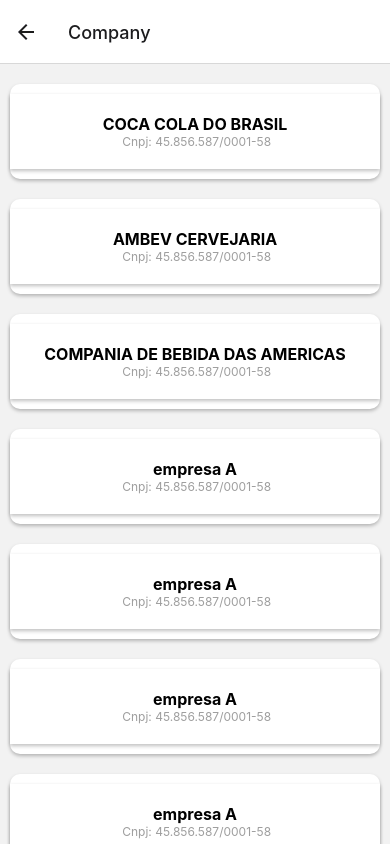
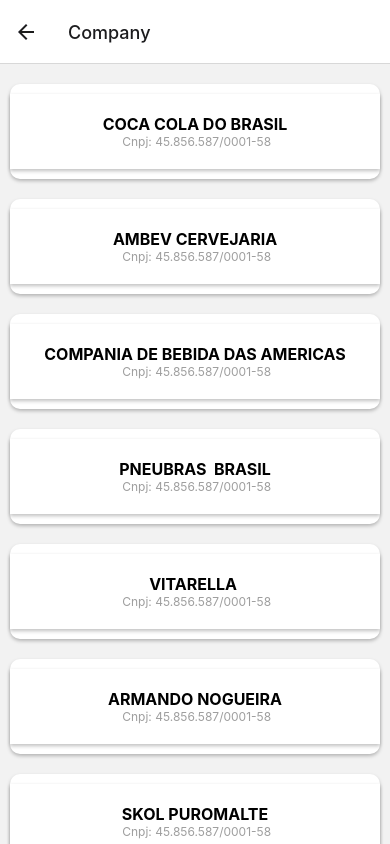
Before and after one commit to vitorhla/NewCompany, a React Native app in the folder NewCompany-Frontend/newcompany/: screen /Company in a window 390 px wide. Built offline with nearby package versions, Linux system fonts and the light colour scheme.

Commit message:
ajuste no companycard

```diff
--- a/NewCompany-Frontend/newcompany/package.json
+++ b/NewCompany-Frontend/newcompany/package.json
@@ -13,8 +13,10 @@
     "@react-native-community/masked-view": "^0.1.11",
     "@react-navigation/native": "^6.0.8",
     "@react-navigation/native-stack": "^6.5.2",
-    "expo": "~44.0.0",
+    "expo": "^44.0.6",
+    "expo-cli": "^5.3.0",
     "expo-status-bar": "~1.2.0",
+    "global": "^4.4.0",
     "react": "17.0.1",
     "react-dom": "17.0.1",
     "react-native": "0.64.3",
--- a/NewCompany-Frontend/newcompany/src/components/CardCompany.tsx
+++ b/NewCompany-Frontend/newcompany/src/component/CompanyCard.tsx
@@ -1,7 +1,7 @@
-import React  from 'react'
+import React  from "react";
+import {View, Text,TouchableOpacity} from "react-native";
+import { text, theme } from "../styles";
 
-import {View, Text,TouchableOpacity} from "react-native";
-import { text, theme } from '../styles';
 
 interface CompanyProps{
     id: number;
@@ -9,9 +9,9 @@
     cnpj: String;
 }
 
-const CardCompany: React.FC <CompanyProps>= ( {id,name,cnpj}) => {
 
-    return(
+const CompanyCard: React.FC <CompanyProps>= ({id,name,cnpj}) => {
+   return(
     <TouchableOpacity  style = {theme.companyCard}>
         <View  style = {theme.companyDescription}>
             <Text style = {text.companyName}> {name} </Text>
@@ -22,8 +22,7 @@
         </View>
 
     </TouchableOpacity>
-    );
+    )
 };
 
-
-export default CardCompany
+export default CompanyCard;
--- /dev/null
+++ b/NewCompany-Frontend/newcompany/src/component/index.tsx
@@ -0,0 +1 @@
+export {default as CompanyCard} from "./CompanyCard";
--- a/NewCompany-Frontend/newcompany/src/components/Index.tsx
+++ /dev/null
@@ -1 +0,0 @@
-export {default as CardCompany} from "./CardCompany"
--- a/NewCompany-Frontend/newcompany/src/pages/Company.tsx
+++ b/NewCompany-Frontend/newcompany/src/pages/Company.tsx
@@ -1,7 +1,7 @@
-import React from 'react'
-import { ScrollView } from 'react-native';
-import {CardCompany} from '../components';
+import React from "react"
+import { ScrollView } from "react-native";
 import {theme} from "../styles";
+import {CompanyCard} from '../component'
 
 const companys = [
     {
@@ -21,89 +21,34 @@
             },
             {
                 id: 4,
-                name: "empresa A",
+                name: "PNEUBRAS  BRASIL",
                 cnpj: "45.856.587/0001-58",
                 },
                 {
                     id: 5,
-                    name: "empresa A",
+                    name: "VITARELLA ",
                     cnpj: "45.856.587/0001-58",
                     },
+
                     {
                         id: 6,
-                        name: "empresa A",
+                        name: "ARMANDO NOGUEIRA",
                         cnpj: "45.856.587/0001-58",
                         },
+
                         {
                             id: 7,
-                            name: "empresa A",
+                            name: "SKOL PUROMALTE",
                             cnpj: "45.856.587/0001-58",
                             },
+
                             {
                                 id: 8,
-                                name: "empresa A",
+                                name: "NEW YORK SA",
                                 cnpj: "45.856.587/0001-58",
                                 },
-                                {
-                                    id: 9,
-                                    name: "empresa A",
-                                    cnpj: "45.856.587/0001-58",
-                                    },
-                                    {
-                                        id: 10,
-                                        name: "empresa A",
-                                        cnpj: "45.856.587/0001-58",
-                                        },
-                                        {
-                                            id: 11,
-                                            name: "empresa A",
-                                            cnpj: "45.856.587/0001-58",
-                                            },
-                                            {
-                                                id: 12,
-                                                name: "empresa A",
-                                                cnpj: "45.856.587/0001-58",
-                                                },
-                                                {
-                                                    id: 13,
-                                                    name: "empresa A",
-                                                    cnpj: "45.856.587/0001-58",
-                                                    },
-                                                    {
-                                                        id: 14,
-                                                        name: "empresa A",
-                                                        cnpj: "45.856.587/0001-58",
-                                                        },
-                                                        {
-                                                            id: 15,
-                                                            name: "empresa A",
-                                                            cnpj: "45.856.587/0001-58",
-                                                            },
-                                                            {
-                                                                id: 16,
-                                                                name: "empresa A",
-                                                                cnpj: "45.856.587/0001-58",
-                                                                },
-                                                                {
-                                                                    id: 17,
-                                                                    name: "empresa A",
-                                                                    cnpj: "45.856.587/0001-58",
-                                                                    },
-                                                                    {
-                                                                        id: 18,
-                                                                        name: "empresa A",
-                                                                        cnpj: "45.856.587/0001-58",
-                                                                        },
-                                                                        {
-                                                                            id: 19,
-                                                                            name: "empresa A",
-                                                                            cnpj: "45.856.587/0001-58",
-                                                                            },
-                                                                            {
-                                                                                id: 20,
-                                                                                name: "empresa A",
-                                                                                cnpj: "45.856.587/0001-58",
-                                                                                },
+
+
 ];
 
 
@@ -114,10 +59,11 @@
     return(
         <ScrollView contentContainerStyle = {theme.scrollContainer}>
             {companys.map(companys => (
-                    <CardCompany {... companys}/>
+                  <CompanyCard { ... companys} />
 
 
                 ))}
+
         </ScrollView>
 
     );
```
Also changed, not shown: 1 other file (tests, documents, lock files or other folders).
